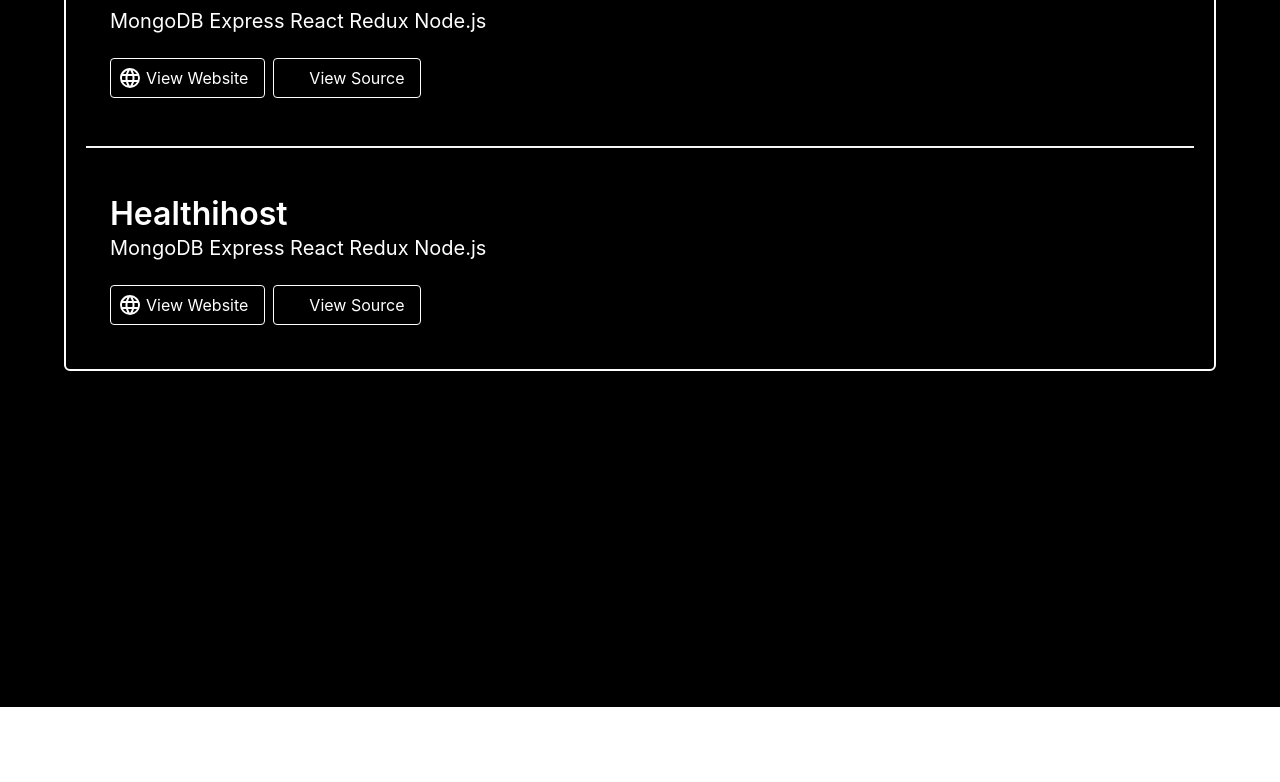
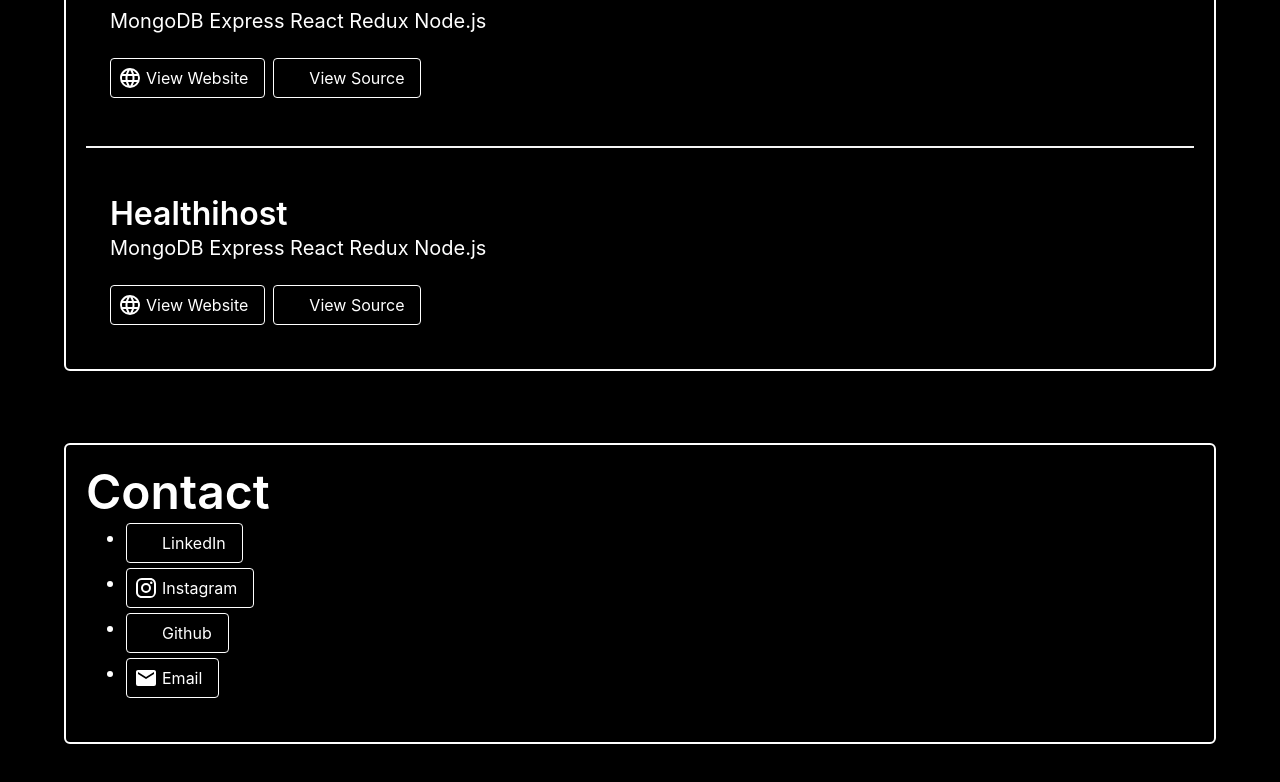
Before and after one commit to ShaneMoyo/portfolio-, a React (Create React App) app: page / in a window 1280 px wide. Shown: the part 1999-2781 px from the top of the page. Before the commit the page ends 2706 px from the top, so only its background shows below. Built offline with nearby package versions, Linux system fonts and the light colour scheme; a small style sheet from the web is missing.

Commit message:
Make contact page.

```diff
--- a/src/components/Main.js
+++ b/src/components/Main.js
@@ -3,7 +3,7 @@
 import Section from './Section';
 import Projects from './projects/Projects';
 import Navbar from './navbar/navbar'
-import { experience, education, about, projects } from '../locales/translations';
+import { experience, education, about, projects, contact } from '../locales/translations';
 
 export default function Main() {
   return(
@@ -20,6 +20,7 @@
                 <Section title={experience.title} body={experience.body.crowdcompass.title} bullets={experience.body.crowdcompass.body}/>
                 <Section title={education.title} body={education.body.title} bullets={education.body.body}/>
                 <Section title={projects.title}  outlet={<Projects/>}/>
+                <Section title={contact.title} bullets={contact.body}/>
               </div>
             </div>
           </div>
--- a/src/components/Section.js
+++ b/src/components/Section.js
@@ -1,9 +1,32 @@
 import React from 'react';
 import ScrollAnimation from 'react-animate-on-scroll';
+import Icon from '@mdi/react';
+import Button from './utils/Button'
+
+import { mdiEmail, mdiInstagram, mdiLinkedinBox, mdiGithubCircle } from '@mdi/js';
 
 function section(props) {
   const { outlet, title, body, bullets, body3 } = props
-  const listItems = bullets ? bullets.map(bullet => <li class="animated fadeIn">{bullet}</li>) : null;
+  const iconMap = {
+    "Email": mdiEmail,
+    "Instagram": mdiInstagram,
+    "Github": mdiGithubCircle,
+    "LinkedIn": mdiLinkedinBox
+
+  };
+  const listItems = bullets ? bullets.map(bullet => {
+    if (typeof bullet === 'object') {
+      return(
+        <li class="animated fadeIn">
+          <Button
+            link={bullet.link}
+            icon={iconMap[bullet.network]}
+            text={bullet.network}
+          />
+        </li>);
+    }
+    return <li class="animated fadeIn">{bullet}</li>
+  }) : null;
   return (
     <div class="container" id={title.toLowerCase()}>
       <ScrollAnimation
--- a/src/locales/translations.js
+++ b/src/locales/translations.js
@@ -46,6 +46,16 @@
     exceptional, high-quality websites and applications.`,
   }
 
+  export const contact = {
+      "title": "Contact",
+      "body": [
+        { network: "LinkedIn", link: "https://www.linkedin.com/in/shanemoyo/" },
+        { network: "Instagram", link: "https://www.instagram.com/shanemoyo/" },
+        { network: "Github", link: "https://github.com/ShaneMoyo" },
+        { network: "Email", link: "mailto:smoyo@pdx.edu" }
+      ]
+    }
+
   export const landing = {
       "subtitle1": "Hey there, I'm",
       "name": "Shane Moyo",
```
